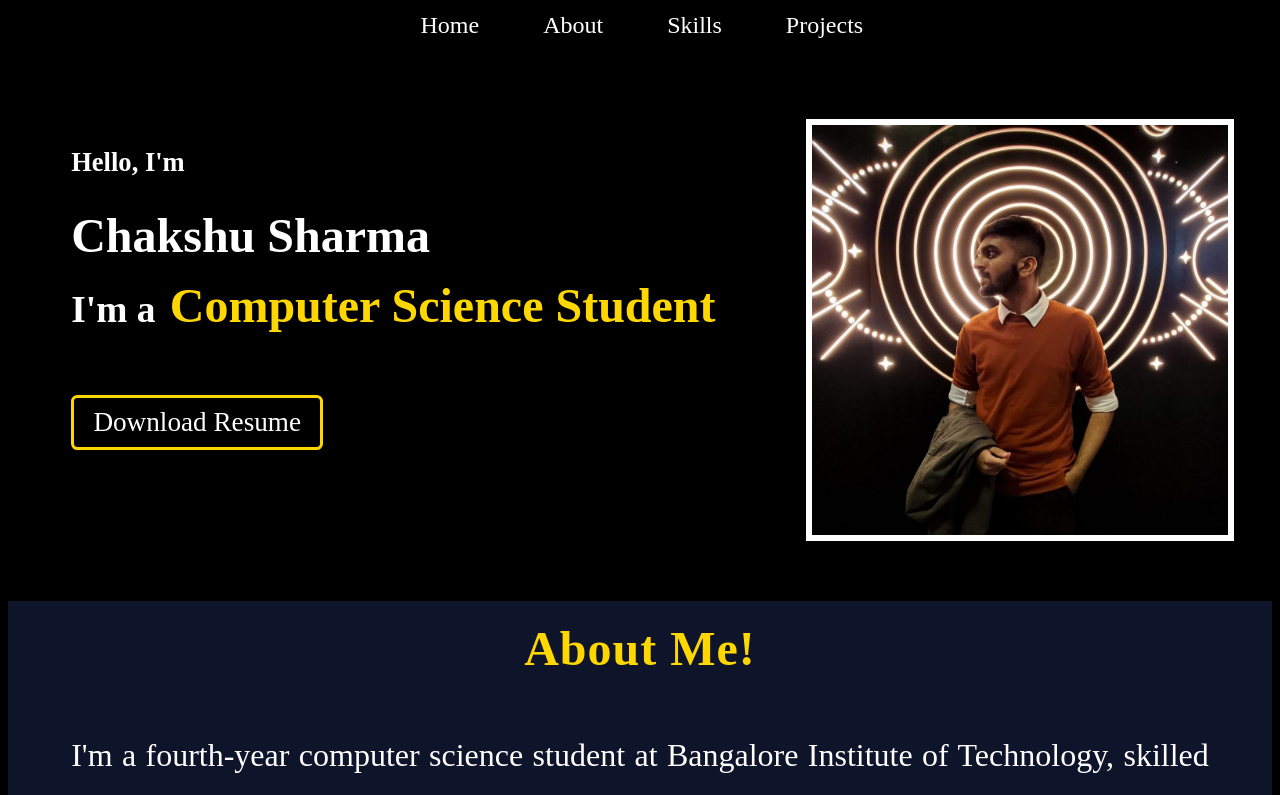
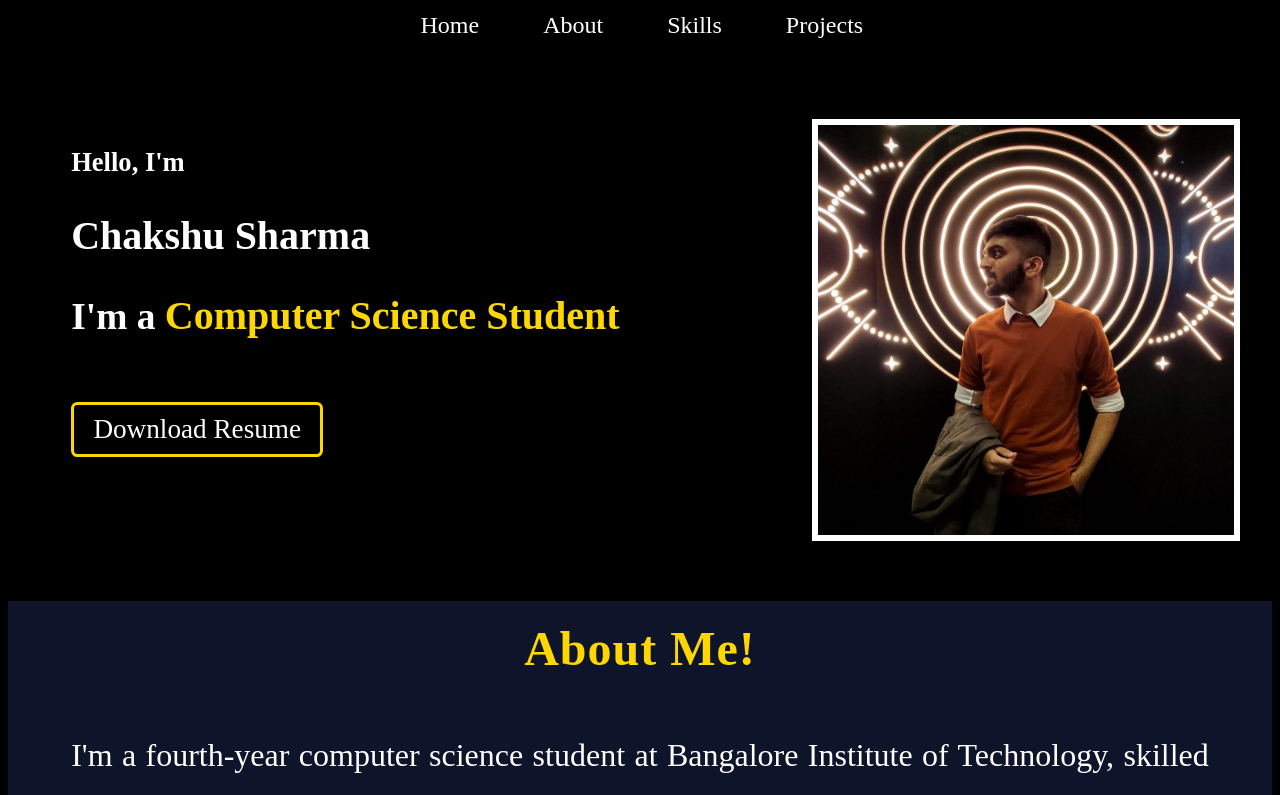
Before and after one commit to Chakshursharma/personal_website, a React (Create React App) app: page / in a window 1280 px wide. Shown: the top 795 px of the page. Built offline with nearby package versions, Linux system fonts and the light colour scheme.

Commit message:
float left only

```diff
--- a/src/components/header/Header.jsx
+++ b/src/components/header/Header.jsx
@@ -36,8 +36,11 @@ function Header() {
             Chakshu Sharma
         </h2>
         <h3>
-          I'm a <span className='span-text'>Computer Science Student</span>
+          I'm a <span className='span-text'>   Computer Science Student</span>
         </h3>
+        {/* <h3>
+        <span className='span-text'> </span>
+        </h3> */}
         <div>
           <a href={Resume} className='btn'>Download Resume</a>
         </div>
--- a/src/components/header/header.css
+++ b/src/components/header/header.css
@@ -34,15 +34,16 @@ nav{
     height: fit-content;
 }
 .text > h2{
-    font-size: 1.5em;
+    font-size: 2.5rem;
+    margin-bottom: 50px;
 }
 .span-text{
-    padding: 5px;
-    font-size: 3rem;
+    /* padding: 5px; */
+    font-size: 2.5rem;
     color: #FFD700;
 }
 .img{
-    margin-left: 20%;
+    margin-left: 45%;
     width: 26rem;
     overflow:hidden;
     margin-top: 10vh;
```
